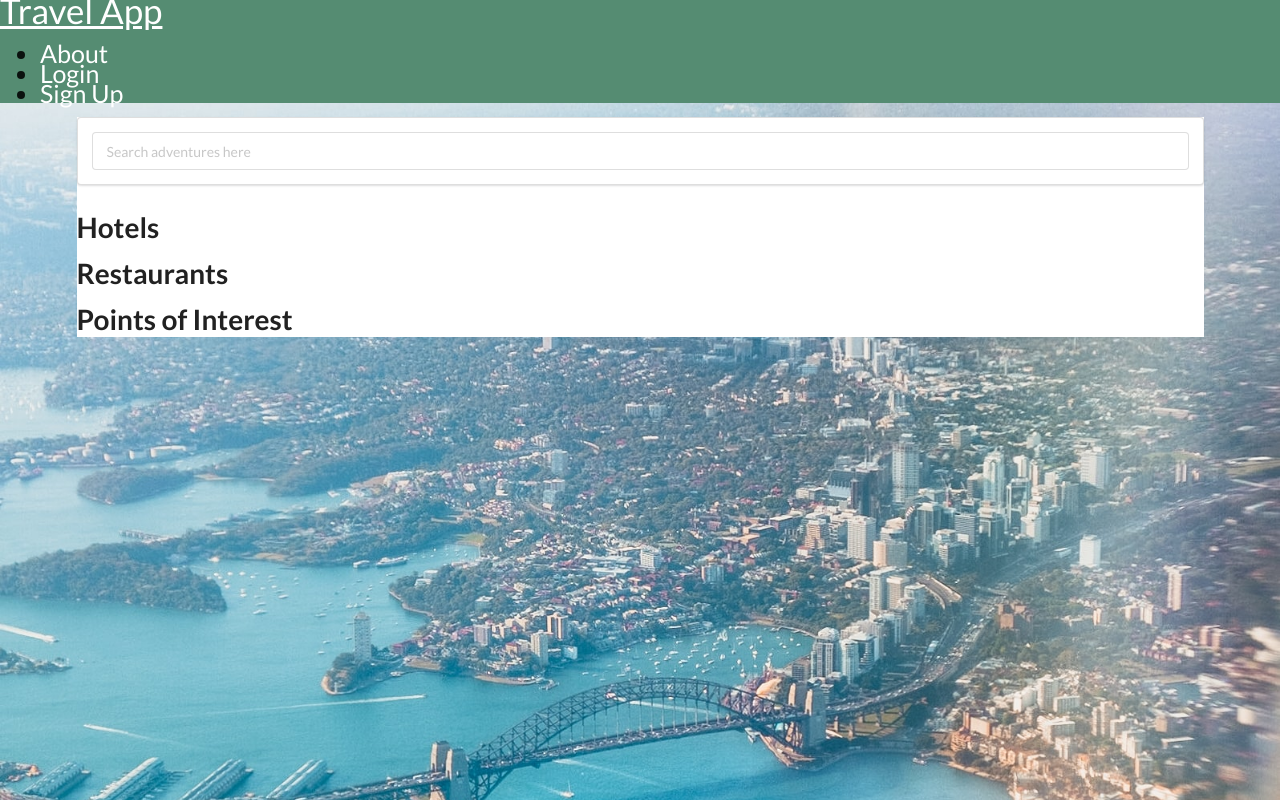
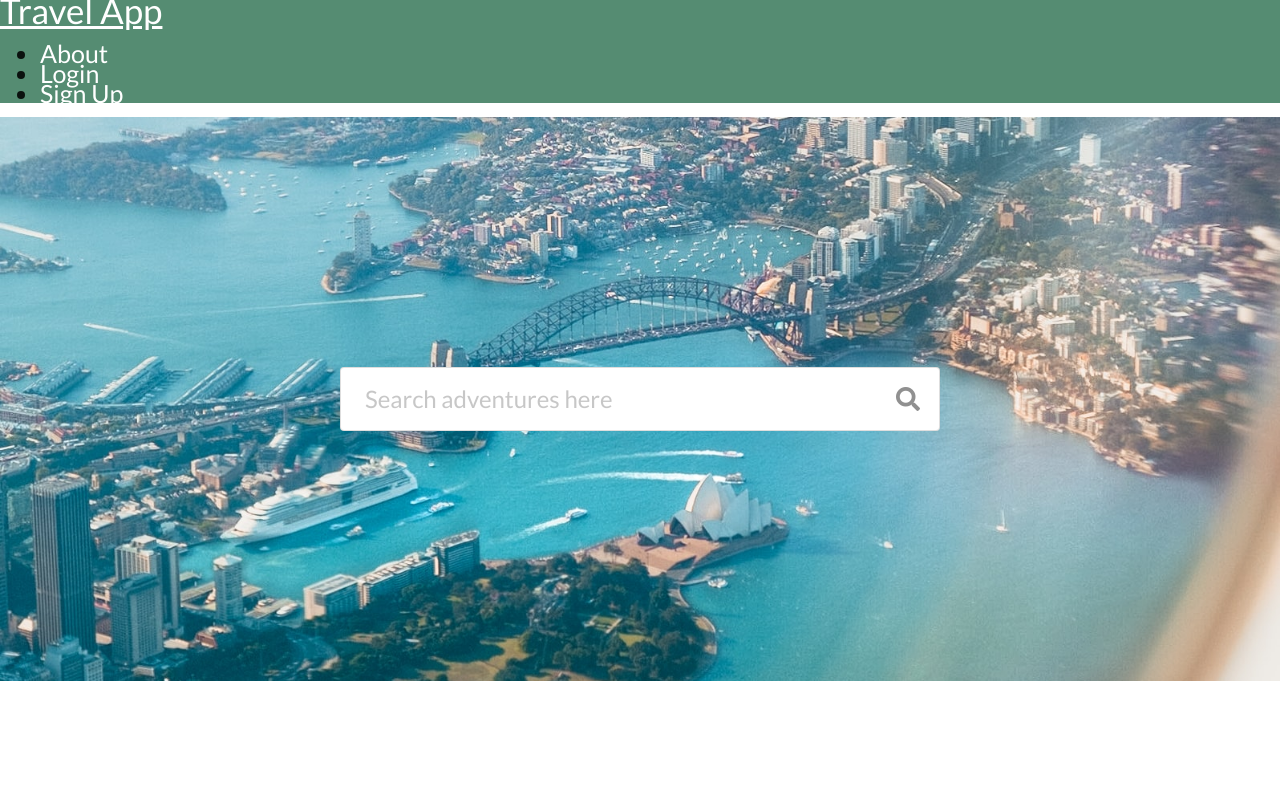
Before and after one commit to Vsmith408/Project3-client, a React (Create React App) app: page / in a window 1280 px wide. Built offline with nearby package versions, Linux system fonts and the light colour scheme.

Commit message:
styled home page/ search results

```diff
--- a/src/components/App.css
+++ b/src/components/App.css
@@ -1,4 +1,9 @@
-body {
+.searchBarWrapper {
   background-image: url(../Images/background-image.jpg);
   background-size: cover;
+  background-position: center;
+  display: flex;
+  justify-content: center;
+  align-items: center;
+  padding: 250px 0;
 }
--- a/src/components/ResultsCard.js
+++ b/src/components/ResultsCard.js
@@ -6,7 +6,9 @@ const ResultsCard = (props) => (
     <div className="card">
       <div className="content">
         <div className="header">{props.name}</div>
-        <div className="meta">{props.rating}</div>
+        <div className="meta">{props.rating} <div class="ui  rating" data-max-rating="1">
+          <i class="star icon"></i></div> </div>
+
         <div className="description">{props.address}</div>
       </div>
       <div className="extra content">
--- a/src/components/SearchBar.js
+++ b/src/components/SearchBar.js
@@ -9,15 +9,17 @@ class SearchBar extends React.Component {
   };
   render() {
     return (
-      <div className="ui segment">
+      <div className="">
         <form onSubmit={this.onFormSubmit} className="ui form">
-          <div className="field">
+          <div className="ui massive icon input">
             <input
+              style={{ width: 600, maxWidth: "90vw" }}
               type="text"
               placeholder="Search adventures here"
               value={this.state.term}
               onChange={(e) => this.setState({ term: e.target.value })}
             />
+            <i class="search icon"></i>
           </div>
         </form>
       </div>
--- a/src/components/pages/HomePage.js
+++ b/src/components/pages/HomePage.js
@@ -39,16 +39,26 @@ class Home extends React.Component {
   };
   render() {
     return (
+      <>
+        <div className="searchBarWrapper">
+          <SearchBar onSubmit={this.onSearchSubmit} />
+        </div>
         <div
           className="ui container"
-        style={{ marginTop: "10px", background: "white" }}
+          style={{
+            marginTop: -102,
+            background: "white",
+            padding: this.state.hotels.length || this.state.isLoading ? 16 : 0,
+            boxShadow:
+              "0 10px 20px rgba(0,0,0,0.19), 0 6px 6px rgba(0,0,0,0.23)",
+            borderRadius: 4,
+          }}
         >
-        <SearchBar onSubmit={this.onSearchSubmit} />
           {this.state.isLoading ? (
-          <p>Loading....</p>
+            <div className="ui active centered inline massive text loader" />
           ) : (
             <>
-            <h1>Hotels</h1>
+              {this.state.hotels.length > 0 && <h1>Hotels</h1>}
               <div className="ui grid">
                 {this.state.hotels.map((hotel) => (
                   <div className="five wide column" key={hotel.name}>
@@ -61,7 +71,7 @@ class Home extends React.Component {
                 ))}
               </div>
 
-            <h1>Restaurants</h1>
+              {this.state.food.length > 0 && <h1>Restaurants</h1>}
               <div className="ui grid">
                 {this.state.food.map((food) => (
                   <div className="five wide column" key={food.name}>
@@ -74,7 +84,7 @@ class Home extends React.Component {
                 ))}
               </div>
 
-            <h1>Points of Interest</h1>
+              {this.state.interest.length > 0 && <h1>Points of Interest</h1>}
               <div className="ui grid">
                 {this.state.interest.map((interest) => (
                   <div className="five wide column" key={interest.name}>
@@ -87,9 +97,9 @@ class Home extends React.Component {
                 ))}
               </div>
             </>
-
           )}
         </div>
+      </>
     );
   }
 }
```
Also changed, not shown: src/components/HomePage.js (deleted, +0 -10 lines), 1 other file (tests, documents, lock files or other folders). Lines whose indentation alone changed are shown as unchanged.
